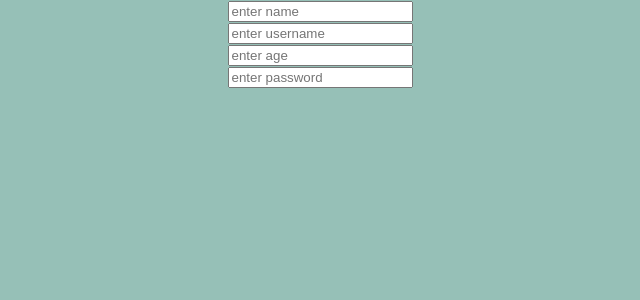
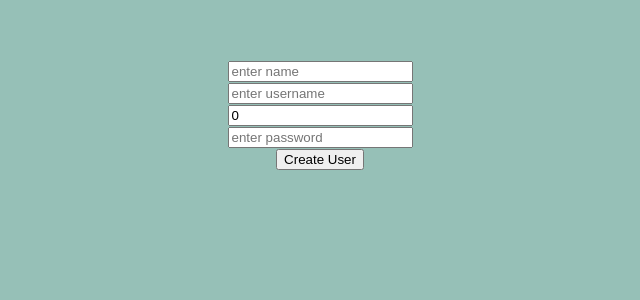
Before and after one commit to marth00165/mod4-project, a React (Create React App) app in the folder doggo-fronto-endo/: page / in a window 1280 px wide. Shown: the top 300 px of the page, without its empty margins (320-960 px from the left). Built offline with nearby package versions, Linux system fonts and the light colour scheme; no server answers.

Commit message:
did thingsss

```diff
--- a/doggo-fronto-endo/src/Components/LoginForm.js
+++ b/doggo-fronto-endo/src/Components/LoginForm.js
@@ -1,6 +1,6 @@
 import React, {Component} from "react"
 import "../App.css";
-
+const API = `http://localhost:3000/users`
 
 export default class LoginForm extends Component{
 
@@ -8,7 +8,7 @@ export default class LoginForm extends Component{
     username: "",
     password: "",
     name: "",
-    age: undefined
+    age: 0
   }
 
   handleChange = ev => {
@@ -25,11 +25,25 @@ export default class LoginForm extends Component{
 
   }
 
-
+  handleCreate = () =>  {
+    console.log('HI THERE BOBBBBB')
+    fetch (API, {
+        method: 'POST',
+        headers: {
+          "Content-Type": "application/json"
+        },
+        body: JSON.stringify({
+          username: this.state.username,
+          password: this.state.password,
+          name: this.state.name,
+          age: this.state.age
+        })
+    })
+  }
 
   render (){
     return (
-      <div>
+      <div className="Login">
         <div>
         <input onChange = {this.handleChange} name = "name" type = "text" placeholder = "enter name" value = {this.state.name}/>
         </div>
@@ -42,8 +56,10 @@ export default class LoginForm extends Component{
         <div>
         <input onChange = {this.handleChange} name = "password" type = "password" placeholder = "enter password" value = {this.state.password}/>
         </div>
+        <div>
+          <input onClick = {this.handleCreate} type="button" value ="Create User"/>
+        </div>
       </div>
      );
-
   }
 }
```
Also changed, not shown: 2 other files (tests, documents, lock files or other folders).
